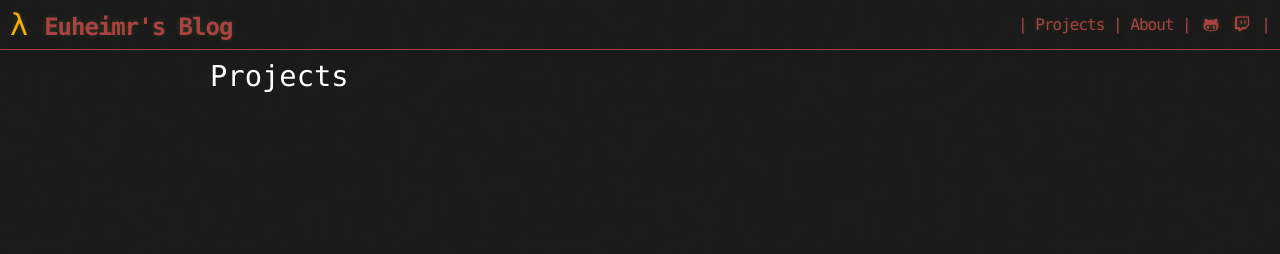
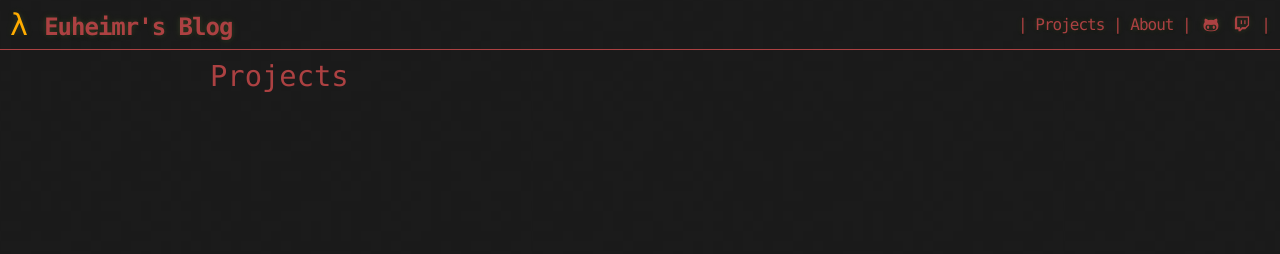
Before and after one commit to Euheimr/euheimr.github.io, a Jekyll site: the page built from projects.md, in a window 1280 px wide. Shown: the top 254 px of the page. Built offline with Jekyll 4.4.1, drawn with Linux system fonts in a browser that asks for light colours.

Commit message:
Set default color for post title

```diff
--- a/assets/css/style.css
+++ b/assets/css/style.css
@@ -20,6 +20,10 @@ body {
 	flex:1;
 	color: #fff;
 	font-family: var(--font-monospaced);
+}
+
+.entry-title {
+	color: var(--default-color);
 }
 
 .entry-content {
```
